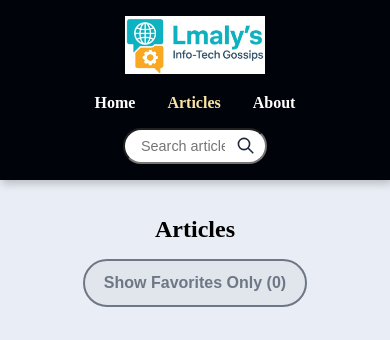
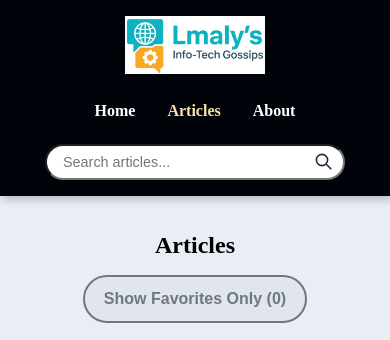
Before and after one commit to Lsonsprofile/wdd131, a plain HTML site: page project/articles.html in a window 390 px wide. Shown: the top 340 px of the page. Drawn offline with Linux system fonts and the light colour scheme.

Commit message:
devhub.html finished

```diff
--- a/project/styles/devhub-large.css
+++ b/project/styles/devhub-large.css
@@ -50,7 +50,7 @@ header p {
 nav ul {
     list-style: none;
     padding: 0;
-    margin: 0;
+    margin: 0.5rem;
     display: flex;
     gap: 1.5rem;
 }
--- a/project/styles/devhub-small.css
+++ b/project/styles/devhub-small.css
@@ -44,10 +44,6 @@
 
     .lmalay-logo {
         width: 140px;
-    }
-
-    .search-form {
-        max-width: 9rem;
     }
 
     .modal-content {
```
